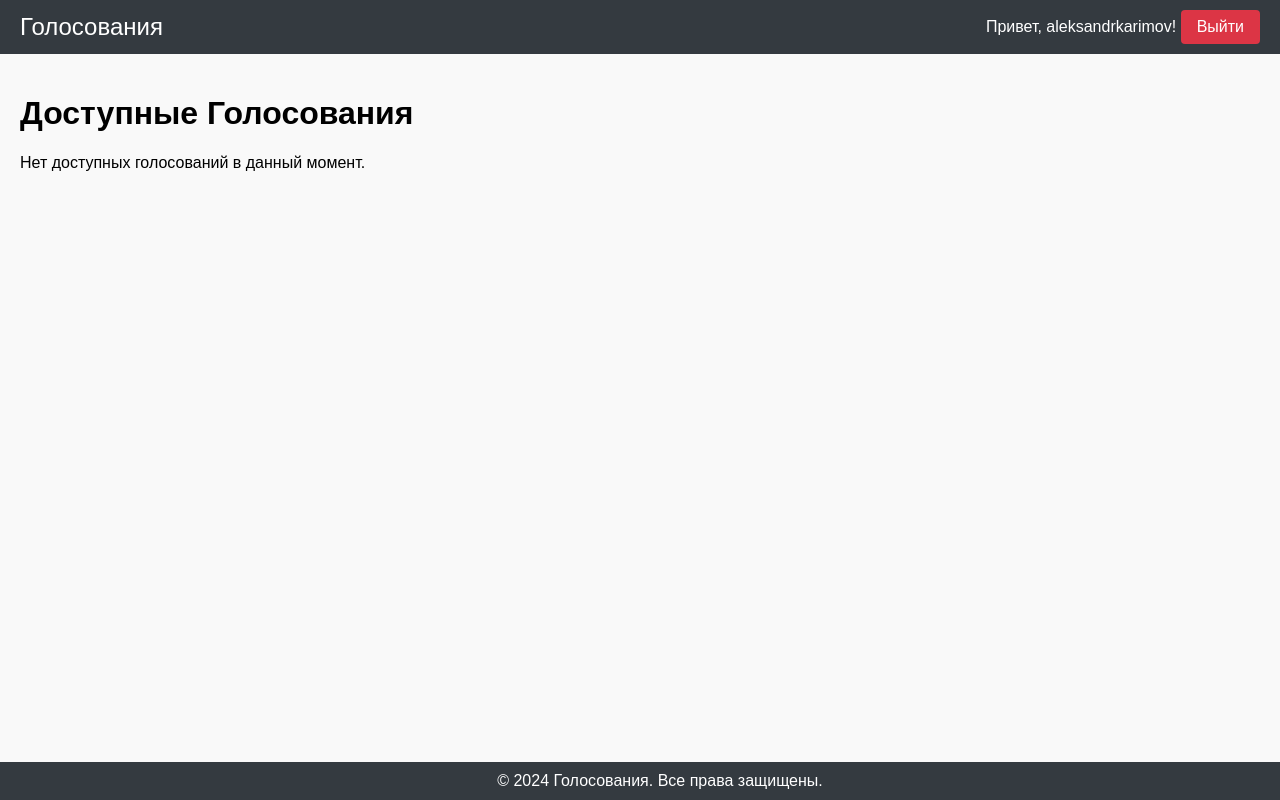
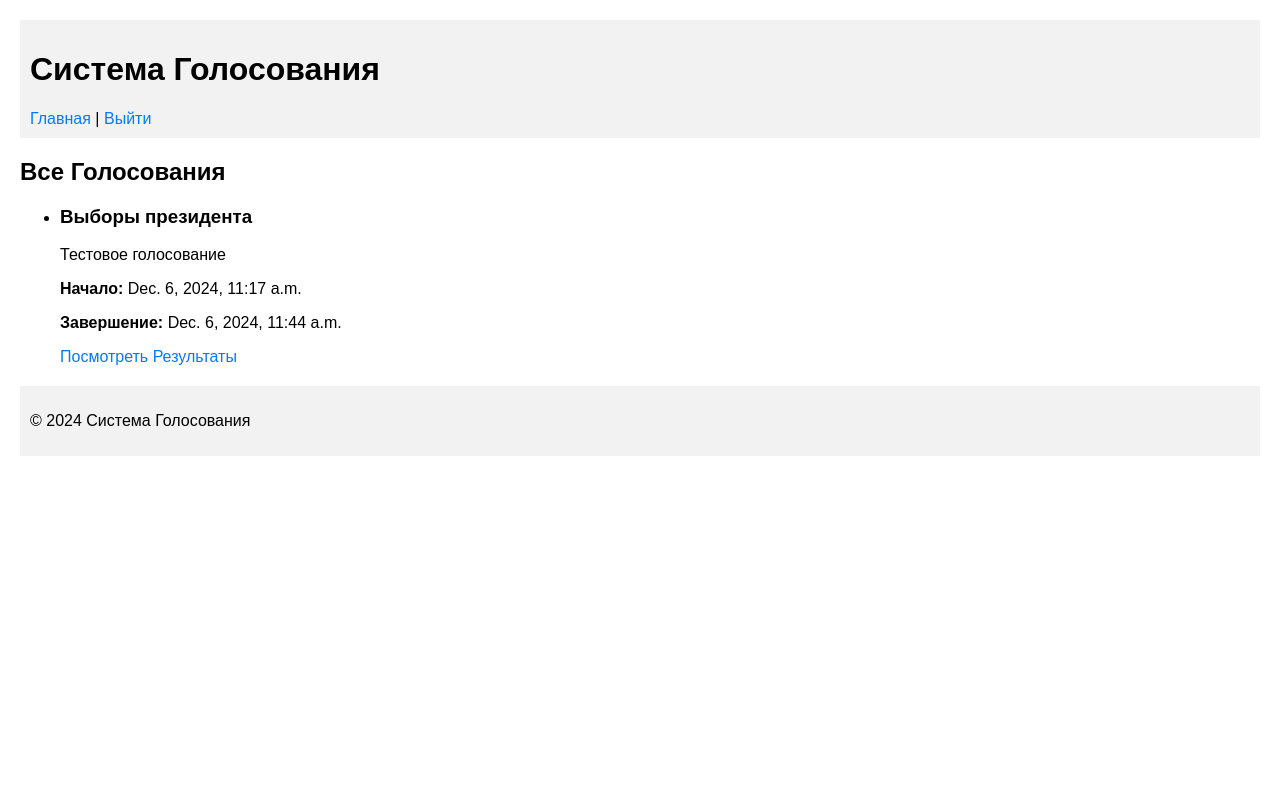
Before and after one commit to SC1DR-OFFICIAL/VoteCryptAlgebra, a Django app: page / in a window 1280 px wide. Run offline with Django 5.2, Linux system fonts and the light colour scheme; a user stored in the database is signed in; data comes from the database, SQL or seed files in the repository; both versions use the stored data as it was after the commit.

Commit message:
Возможность посмотреть результаты голосования

```diff
--- a/voting/models.py
+++ b/voting/models.py
@@ -2,6 +2,7 @@
 
 from django.db import models
 from django.contrib.auth.models import User
+from django.utils import timezone
 
 
 class Election(models.Model):
@@ -12,6 +13,16 @@ class Election(models.Model):
 
     def __str__(self):
         return self.name
+
+    def is_active(self):
+        """Проверяет, активно ли голосование."""
+        now = timezone.now()
+        return self.start_date <= now <= self.end_date
+
+    def has_ended(self):
+        """Проверяет, завершилось ли голосование."""
+        now = timezone.now()
+        return now > self.end_date
 
 
 class Candidate(models.Model):
--- a/voting/templates/voting/base.html
+++ b/voting/templates/voting/base.html
@@ -4,71 +4,19 @@
 <html lang="ru">
 <head>
     <meta charset="UTF-8">
-    <title>{% block title %}Голосование{% endblock %}</title>
+    <title>{% block title %}Голосования{% endblock %}</title>
     <style>
-        /* Основные стили для страницы */
-        body {
-            font-family: Arial, sans-serif;
-            margin: 0;
-            padding: 0;
-            background-color: #f9f9f9;
-        }
-        header {
-            background-color: #343a40;
-            color: #fff;
-            padding: 10px 20px;
-            display: flex;
-            justify-content: space-between;
-            align-items: center;
-        }
-        nav a {
-            color: #fff;
-            text-decoration: none;
-            margin-right: 15px;
-        }
-        nav a:hover {
-            text-decoration: underline;
-        }
-        .logout-button {
-            padding: 8px 16px;
-            background-color: #dc3545;
-            color: #fff;
-            border: none;
-            border-radius: 4px;
-            cursor: pointer;
-            font-size: 1em;
-        }
-        .logout-button:hover {
-            background-color: #c82333;
-        }
-        main {
-            padding: 20px;
-        }
-        footer {
-            background-color: #343a40;
-            color: #fff;
-            text-align: center;
-            padding: 10px 20px;
-            position: fixed;
-            width: 100%;
-            bottom: 0;
-        }
-        .message {
-            background-color: #fff;
-            padding: 20px;
-            border-radius: 5px;
-            box-shadow: 0 2px 4px rgba(0,0,0,0.1);
-            display: inline-block;
-        }
+        /* Стили для сообщений */
         .messages {
             list-style: none;
-            padding: 10px;
-            margin: 10px 0;
+            padding: 0;
+            margin: 20px 0;
         }
         .messages li {
-            padding: 10px;
-            border-radius: 4px;
-            margin-bottom: 5px;
+            padding: 15px;
+            margin-bottom: 10px;
+            border-radius: 5px;
+            font-weight: bold;
         }
         .messages li.success {
             background-color: #d4edda;
@@ -80,41 +28,65 @@
             color: #721c24;
             border: 1px solid #f5c6cb;
         }
-        /* Добавьте другие типы сообщений по необходимости */
+        .messages li.warning {
+            background-color: #fff3cd;
+            color: #856404;
+            border: 1px solid #ffeeba;
+        }
+        .messages li.info {
+            background-color: #d1ecf1;
+            color: #0c5460;
+            border: 1px solid #bee5eb;
+        }
+        /* Дополнительные стили */
+        body {
+            font-family: Arial, sans-serif;
+            margin: 20px;
+        }
+        header, footer {
+            background-color: #f2f2f2;
+            padding: 10px;
+        }
+        a {
+            text-decoration: none;
+            color: #007bff;
+        }
+        a:hover {
+            text-decoration: underline;
+        }
     </style>
 </head>
 <body>
     <header>
-        <div class="logo">
-            <a href="{% url 'voting:home' %}" style="color: #fff; font-size: 1.5em; text-decoration: none;">Голосования</a>
-        </div>
+        <h1>Система Голосования</h1>
         <nav>
+            <a href="{% url 'voting:home' %}">Главная</a> |
             {% if user.is_authenticated %}
-                <span>Привет, {{ user.username }}!</span>
-                <form method="post" action="{% url 'logout' %}" style="display: inline;">
-                    {% csrf_token %}
-                    <button type="submit" class="logout-button">Выйти</button>
-                </form>
+                <a href="{% url 'logout' %}">Выйти</a>
             {% else %}
-                <a href="{% url 'login' %}">Войти</a>
-                <a href="{% url 'voting:register' %}">Зарегистрироваться</a>
+                <a href="{% url 'login' %}">Войти</a> |
+                <a href="{% url 'voting:register' %}">Регистрация</a>
             {% endif %}
         </nav>
     </header>
+
+    <!-- Отображение сообщений -->
     {% if messages %}
         <ul class="messages">
             {% for message in messages %}
-                <li>{% if message.tags %} class="{{ message.tags }}"{% endif %}>{{ message }}</li>
+                <li class="{{ message.tags }}">{{ message }}</li>
             {% endfor %}
         </ul>
     {% endif %}
+
     <main>
         {% block content %}
         <!-- Содержимое страниц -->
         {% endblock %}
     </main>
+
     <footer>
-        &copy; 2024 Голосования. Все права защищены.
+        <p>&copy; 2024 Система Голосования</p>
     </footer>
 </body>
 </html>
--- a/voting/templates/voting/home.html
+++ b/voting/templates/voting/home.html
@@ -2,21 +2,28 @@
 
 {% extends 'voting/base.html' %}
 
-{% block title %}Главная страница - Голосования{% endblock %}
+{% block title %}Главная Страница{% endblock %}
 
 {% block content %}
-    <h1>Доступные Голосования</h1>
-    {% if elections %}
+    <h2>Все Голосования</h2>
+    <ul>
         {% for election in elections %}
-            <div class="election">
-                <h2>{{ election.name }}</h2>
+            <li style="margin-bottom: 20px;">
+                <h3>{{ election.name }}</h3>
                 <p>{{ election.description }}</p>
                 <p><strong>Начало:</strong> {{ election.start_date }}</p>
-                <p><strong>Окончание:</strong> {{ election.end_date }}</p>
-                <a href="{% url 'voting:vote' election.id %}" class="vote-button">Проголосовать</a>
-            </div>
+                <p><strong>Завершение:</strong> {{ election.end_date }}</p>
+
+                {% if election.is_active %}
+                    <a href="{% url 'voting:vote' election_id=election.id %}" class="btn btn-primary">Проголосовать</a>
+                {% elif election.has_ended %}
+                    <a href="{% url 'voting:results' election_id=election.id %}" class="btn btn-success">Посмотреть Результаты</a>
+                {% else %}
+                    <span class="badge badge-secondary">Будущее Голосование</span>
+                {% endif %}
+            </li>
+        {% empty %}
+            <li>Нет доступных голосований.</li>
         {% endfor %}
-    {% else %}
-        <p>Нет доступных голосований в данный момент.</p>
-    {% endif %}
+    </ul>
 {% endblock %}
--- a/voting/views.py
+++ b/voting/views.py
@@ -18,8 +18,9 @@ def is_admin(user):
 @login_required
 def home(request):
     """Представление для главной страницы, отображающее список всех выборов."""
-    elections = Election.objects.filter(end_date__gte=timezone.now()).order_by('start_date')
+    elections = Election.objects.all().order_by('-end_date')  # Сортировка по убыванию даты завершения
     return render(request, 'voting/home.html', {'elections': elections})
+
 
 
 @login_required
@@ -116,16 +117,18 @@ def results(request, election_id):
     election = get_object_or_404(Election, id=election_id)
 
     # Проверка, что голосование завершилось
-    if timezone.now() < election.end_date:
+    if not election.has_ended():
         messages.error(request, 'Голосование ещё не завершено.')
         return redirect('voting:home')
 
     # Получение всех зашифрованных голосов
     votes = Vote.objects.filter(election=election)
 
+    # Инициализация модуля гомоморфного шифрования
+    HE = HomomorphicEncryption()
+
     # Создание словаря для хранения количества голосов по каждому кандидату
     decrypted_results = {}
-    HE = HomomorphicEncryption()  # Инициализация внутри функции
     for candidate in election.candidates.all():
         # Фильтруем голоса за текущего кандидата
         candidate_votes = votes.filter(candidate=candidate)
```
Also changed, not shown: voting/templates/voting/results.html (+23 -7 lines), voting/templates/voting/vote.html (+21 -8 lines), db.sqlite3.
